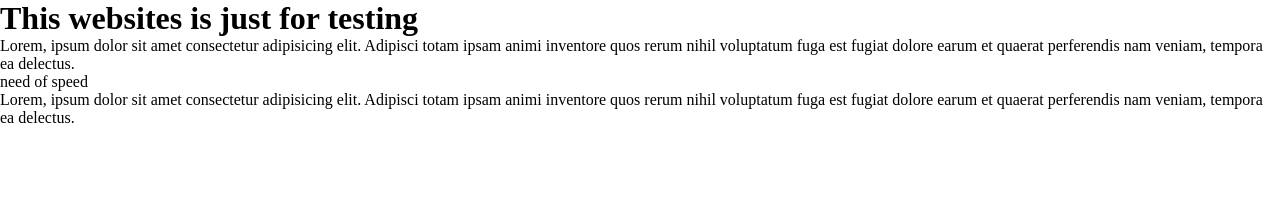
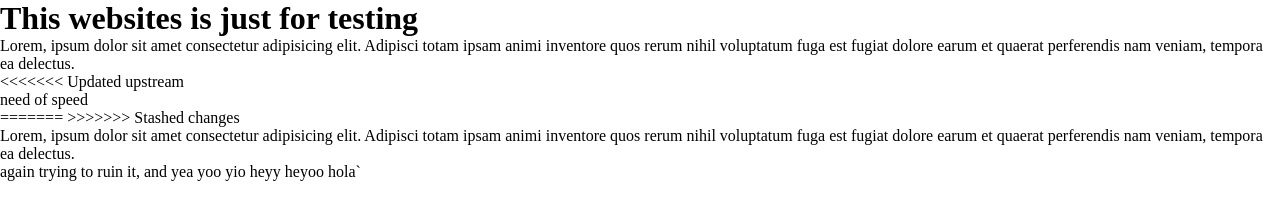
Before and after one commit to Amminn/testing, a plain HTML site: page index.html in a window 1280 px wide. Drawn offline with Linux system fonts and the light colour scheme.

Commit message:
another stash

```diff
--- a/index.html
+++ b/index.html
@@ -10,7 +10,13 @@
 <body>
   <h1>This websites is just for testing</h1>
   <p>Lorem, ipsum dolor sit amet consectetur adipisicing elit. Adipisci totam ipsam animi inventore quos rerum nihil voluptatum fuga est fugiat dolore earum et quaerat perferendis nam veniam, tempora ea delectus.</p>
+<<<<<<< Updated upstream
   <p>need of speed</p>
+=======
+>>>>>>> Stashed changes
   <p>Lorem, ipsum dolor sit amet consectetur adipisicing elit. Adipisci totam ipsam animi inventore quos rerum nihil voluptatum fuga est fugiat dolore earum et quaerat perferendis nam veniam, tempora ea delectus.</p>
+  <p>
+    again trying to ruin it, and yea yoo yio heyy heyoo hola`
+  </p>
 </body>
 </html>
```
